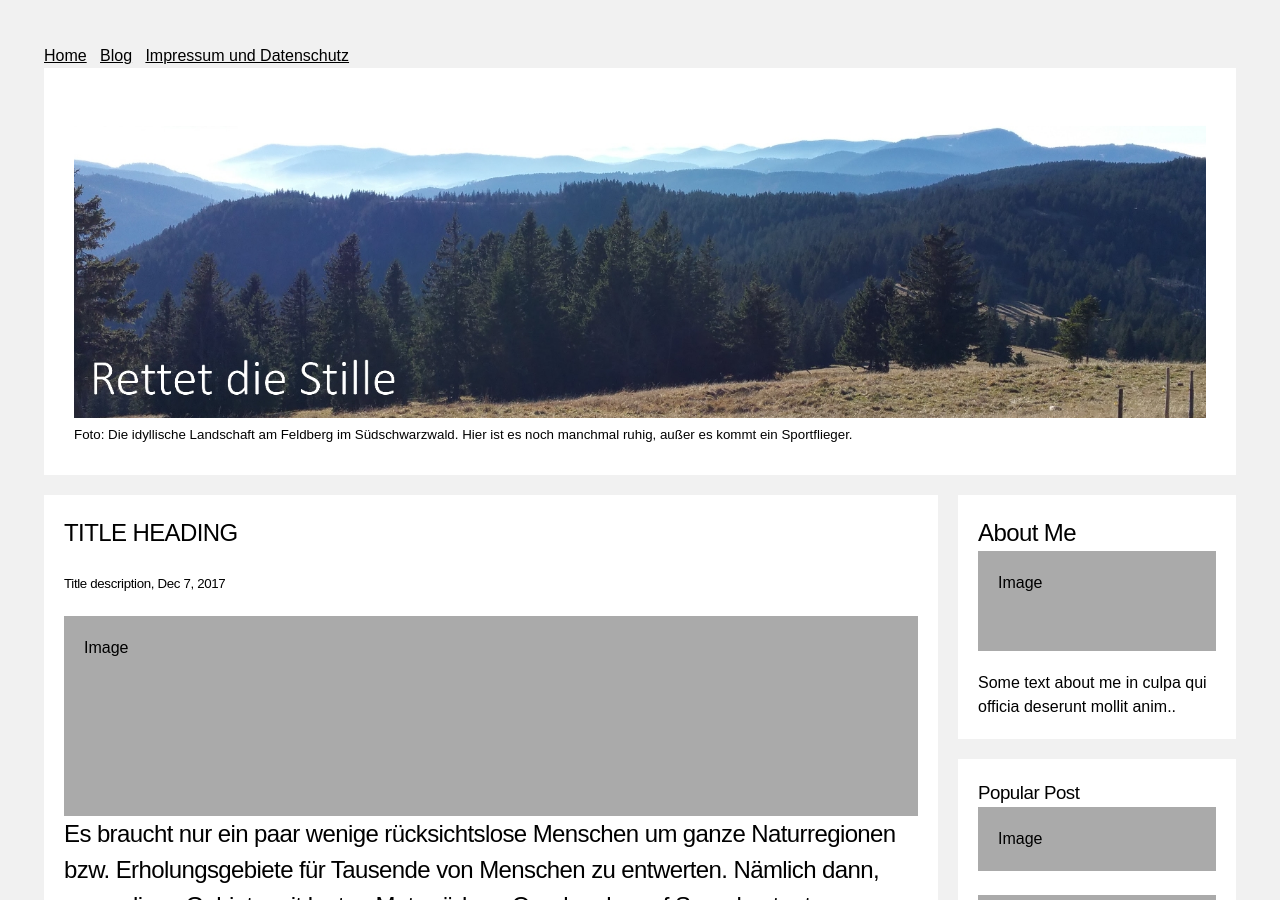
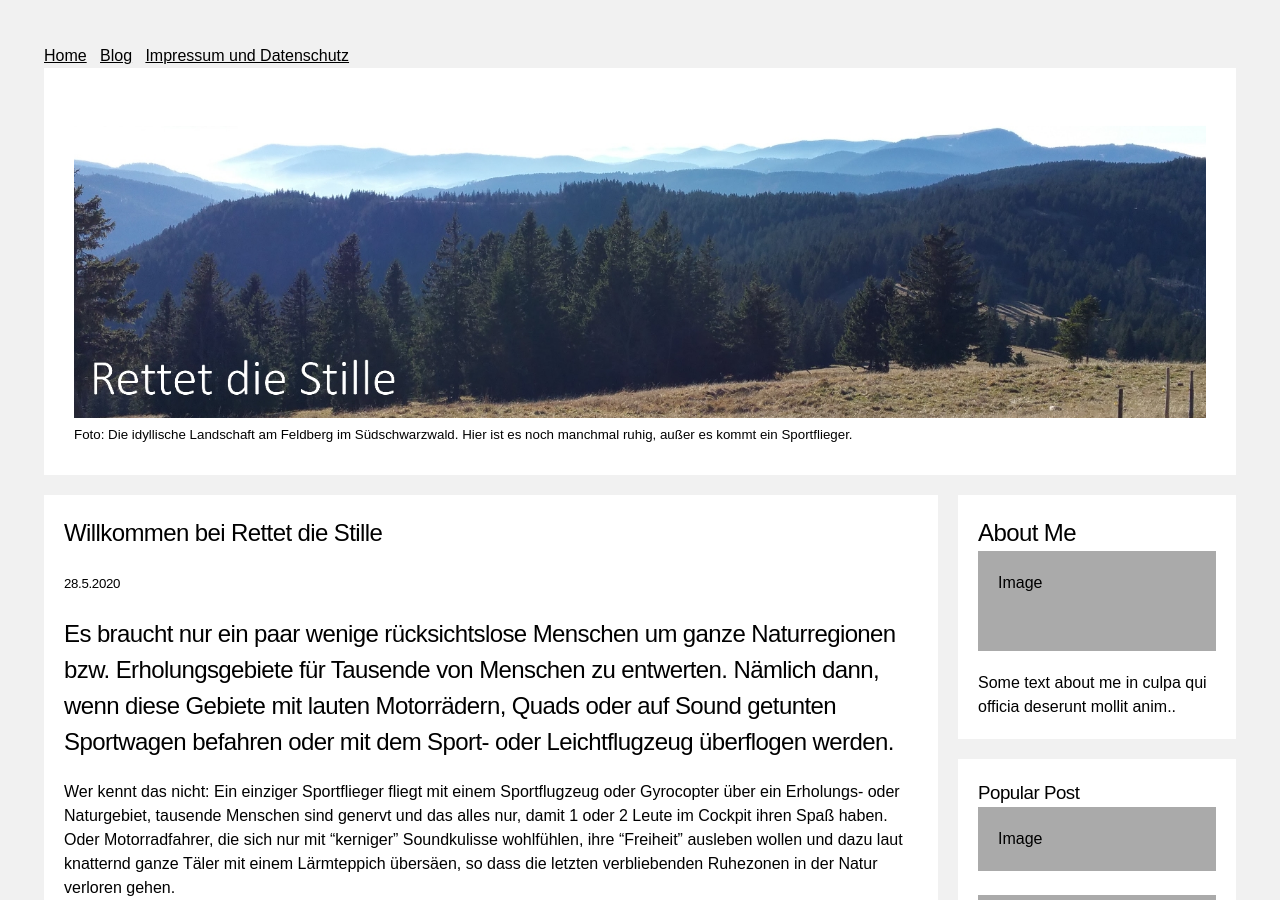
Before and after one commit to rettet-die-stille/rettet-die-stille.github.io, a Jekyll site: the page built from index.md, in a window 1280 px wide and 900 px high. Built offline with Jekyll 4.4.1, drawn with Linux system fonts in a browser that asks for light colours; our own code applies the rules of GitHub Pages for plain Markdown files; some of the changed text lies outside the part shown.

Commit message:
Update home.html

```diff
--- a/_layouts/home.html
+++ b/_layouts/home.html
@@ -3,14 +3,13 @@ layout: defaultmodern
 ---
 
  <div class="card">
-  <h2>TITLE HEADING</h2>
-  <h5>Title description, Dec 7, 2017</h5>
-  <div class="fakeimg" style="height:200px;">Image</div>
+  <h2>Willkommen bei Rettet die Stille</h2>
+  <h5>28.5.2020</h5>
   {{ content }}
 </div>
 {% for post in site.posts %}
     <div class="card">
-      <h2>TITLE HEADING</h2>
+      <h2>{{ post.title }}</h2>
       <h5><span>{{ post.date | date_to_string }}</span> » <a href="{{ post.url }}" title="{{ post.title }}">{{ post.title }}</a></h5>
       <div class="fakeimg" style="height:200px;">Image</div>
       <p>Some text..</p>
```
